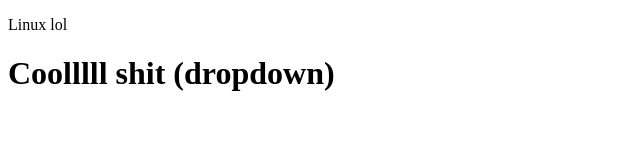
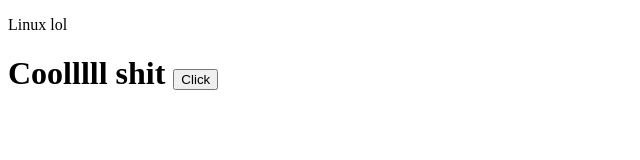
Before and after one commit to mituls101/testrepo69, a plain HTML site: page index.html in a window 1280 px wide. Shown: the whole page, without its empty margins (0-640 px from the left). Drawn offline with Linux system fonts and the light colour scheme.

Commit message:
Learnt git reset

```diff
--- a/index.html
+++ b/index.html
@@ -5,8 +5,7 @@
     <meta name="viewport" content="width=device-width, initial-scale=1.0">
     <title>Lololol</title>
     <p>Linux lol</p>
-
-    <h1> Coolllll shit (dropdown) </h1>
+    <h1> Coolllll shit <button>Click</button></h1>
 </head>
 <body>
 
```
